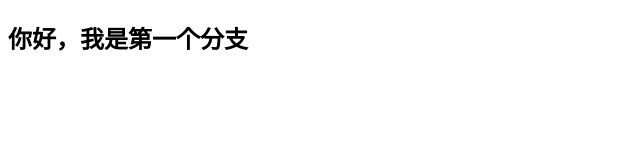
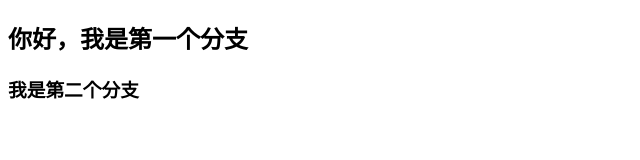
Before and after one commit to 1070web/3danyuan, a plain HTML site: page src/index.html in a window 1280 px wide. Shown: the whole page, without its empty margins (0-640 px from the left). Drawn offline with Linux system fonts and the light colour scheme.

Commit message:
解决冲突

```diff
--- a/src/index.html
+++ b/src/index.html
@@ -10,6 +10,7 @@
 
 <body>
     <h2>你好，我是第一个分支</h2>
+    <h3>我是第二个分支</h3>
 </body>
 
 </html>
```
